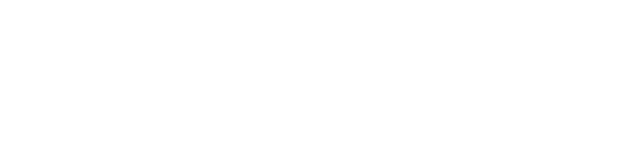
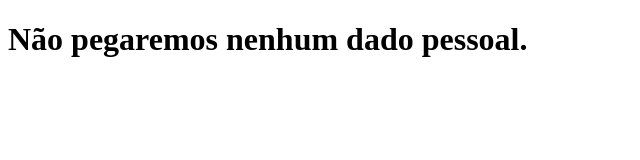
Before and after one commit to hermesmesquita/hermesmesquita.github.io, a plain HTML site: page index.html in a window 1280 px wide. Shown: the whole page, without its empty margins (0-640 px from the left). Drawn offline with Linux system fonts and the light colour scheme.

Commit message:
Atualizando index.html
Atualizando para termo de privacidade.

```diff
--- a/index.html
+++ b/index.html
@@ -4,9 +4,9 @@
     <meta charset="UTF-8">
     <meta http-equiv="X-UA-Compatible" content="IE=edge">
     <meta name="viewport" content="width=device-width, initial-scale=1.0">
-    <title>Hermes Mesquita</title>
+    <title>Hermes Mesquita - Termo de Privacidade</title>
 </head>
 <body>
-
+    <h1>Não pegaremos nenhum dado pessoal.</h1>
 </body>
 </html>
```
